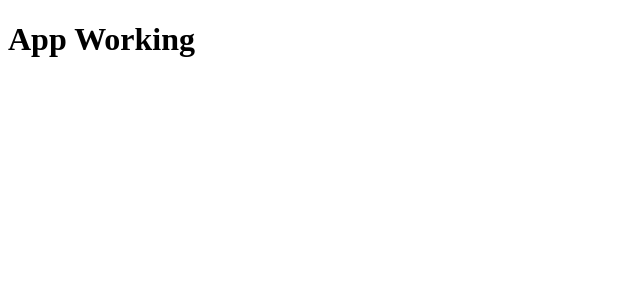
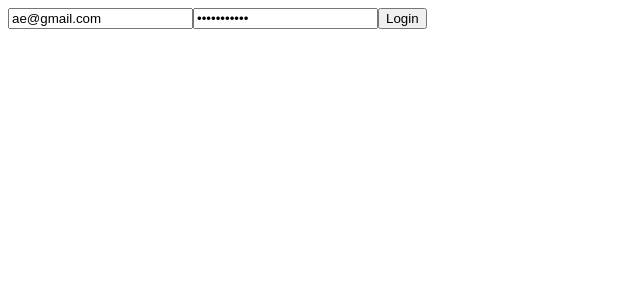
Before and after one commit to AndresPastrana/T-lab_Frontend, a React (Vite) app: page /login in a window 1280 px wide. Shown: the top 300 px of the page, without its empty margins (0-640 px from the left). Built offline with nearby package versions, Linux system fonts and the light colour scheme.

Commit message:
core:added basic router and pages/added Context to handle auth

```diff
--- /dev/null
+++ b/src/components/ProtecetdRoute.jsx
@@ -0,0 +1,17 @@
+import { Navigate } from 'react-router-dom';
+// TODO: Define the proTypes
+// eslint-disable-next-line react/prop-types
+const ProtecetdRoute = ({ role = '', children }) => {
+  // We extract the token from local storage
+  const { access_token, refresh_token } = JSON.parse(localStorage.getItem('tokens')) || {
+    access_token: null,
+    refresh_token: null
+  };
+  //   TODO: Check the role in the accesst token
+  if (access_token && refresh_token) {
+    return <>{children}</>;
+  }
+  return <Navigate to="/login" replace />;
+};
+
+export default ProtecetdRoute;
--- /dev/null
+++ b/src/context/AuthContext.jsx
@@ -0,0 +1,15 @@
+import { createContext, useState } from 'react';
+const AuthContext = createContext(1);
+
+// TODO:Add PropTypes
+// eslint-disable-next-line react/prop-types
+const AuthProvider = ({ children }) => {
+  const [user, setUser] = useState(null);
+  return (
+    <AuthContext.Provider value={{ user, setUser }}>
+      <div>{children}</div>
+    </AuthContext.Provider>
+  );
+};
+
+export { AuthProvider, AuthContext };
--- a/src/main.jsx
+++ b/src/main.jsx
@@ -1,8 +1,13 @@
 import React from 'react';
 import ReactDOM from 'react-dom/client';
+import { router } from './routes/Router';
+import { RouterProvider } from 'react-router-dom';
+import { AuthProvider } from './context/AuthContext';
 
 ReactDOM.createRoot(document.getElementById('root')).render(
   <React.StrictMode>
-    <h1>App Working</h1>
+    <AuthProvider>
+      <RouterProvider router={router}></RouterProvider>
+    </AuthProvider>
   </React.StrictMode>
 );
--- a/src/pages/Auth.jsx
+++ /dev/null
@@ -1,5 +0,0 @@
-const Auth = () => {
-  return <div>Auth</div>;
-};
-
-export default Auth;
--- /dev/null
+++ b/src/pages/Landing.jsx
@@ -0,0 +1,14 @@
+import { Link } from 'react-router-dom';
+
+const Landing = () => {
+  return (
+    <div>
+      <h1>T lab Research</h1>
+      <div>
+        <Link to="/login">Sign in</Link>
+      </div>
+    </div>
+  );
+};
+
+export default Landing;
--- /dev/null
+++ b/src/pages/Login.jsx
@@ -0,0 +1,49 @@
+import { useNavigate } from 'react-router-dom';
+import { useForm } from '../hooks/useForm';
+import { useContext } from 'react';
+import { AuthContext } from '../context/AuthContext';
+
+const Login = () => {
+  const navigate = useNavigate();
+  const { setUser } = useContext(AuthContext);
+  const [formValues, onChange] = useForm({
+    email: 'ae@gmail.com',
+    password: 'Andres.1215'
+  });
+  const { email, password } = formValues;
+  const login = async (e) => {
+    e.preventDefault();
+    if (email && password) {
+      try {
+        const resp = await fetch('http://localhost:3350/auth/login', {
+          method: 'POST',
+          headers: {
+            'Content-Type': 'application/json'
+          },
+          body: JSON.stringify(formValues)
+        });
+        const data = await resp.json();
+        const { access_token, refresh_token } = data;
+        setUser((prev) => {
+          return { ...prev, user: { access_token, refresh_token } };
+        });
+        // We save the token in localstorage
+        localStorage.setItem('tokens', JSON.stringify({ access_token, refresh_token }));
+        navigate('/tlab');
+      } catch (error) {
+        console.log(error);
+      }
+    }
+  };
+  return (
+    <div>
+      <form onSubmit={login}>
+        <input type="email" name="email" value={email} onChange={onChange} />
+        <input type="password" name="password" value={password} onChange={onChange} />
+        <button type="submit">Login</button>
+      </form>
+    </div>
+  );
+};
+
+export default Login;
--- a/src/pages/Search.jsx
+++ b/src/pages/Search.jsx
@@ -1,6 +1,3 @@
-// Protected route
-// /tlab/search
-
 const Search = () => {
   return <div>Search</div>;
 };
--- a/src/pages/Tlab.jsx
+++ b/src/pages/Tlab.jsx
@@ -1,8 +1,15 @@
-// Protected route
-// /tlab/system
+import { useContext } from 'react';
+import { AuthContext } from '../context/AuthContext';
 
 const Tlab = () => {
-  return <div>Tlab</div>;
+  // TODO: consume all the user info
+  const { user } = useContext(AuthContext);
+  return (
+    <div>
+      <h1>Tlab</h1>
+      <p>{JSON.stringify(user)}</p>
+    </div>
+  );
 };
 
 export default Tlab;
--- /dev/null
+++ b/src/routes/Router.jsx
@@ -0,0 +1,44 @@
+import { createBrowserRouter } from 'react-router-dom';
+import ProtecetdRoute from '../components/ProtecetdRoute';
+import Landing from '../pages/Landing';
+import Login from '../pages/Login';
+import Search from '../pages/Search';
+import Tlab from '../pages/Tlab';
+
+// Pages
+// import Auth from '../pages/Auth';
+// import Search from '../pages/Search';
+// import Tlab from '../pages/Tlab';
+
+// Routes
+
+// Publics Routes
+//  /auth
+// /search
+
+// Private Routes
+// /tlab
+const router = createBrowserRouter([
+  {
+    path: '/',
+    element: <Landing />
+  },
+  {
+    path: '/login',
+    element: <Login />
+  },
+  {
+    path: '/search',
+    element: <Search />
+  },
+  {
+    path: '/tlab',
+    element: (
+      <ProtecetdRoute>
+        <Tlab />
+      </ProtecetdRoute>
+    )
+  }
+]);
+
+export { router };
```
